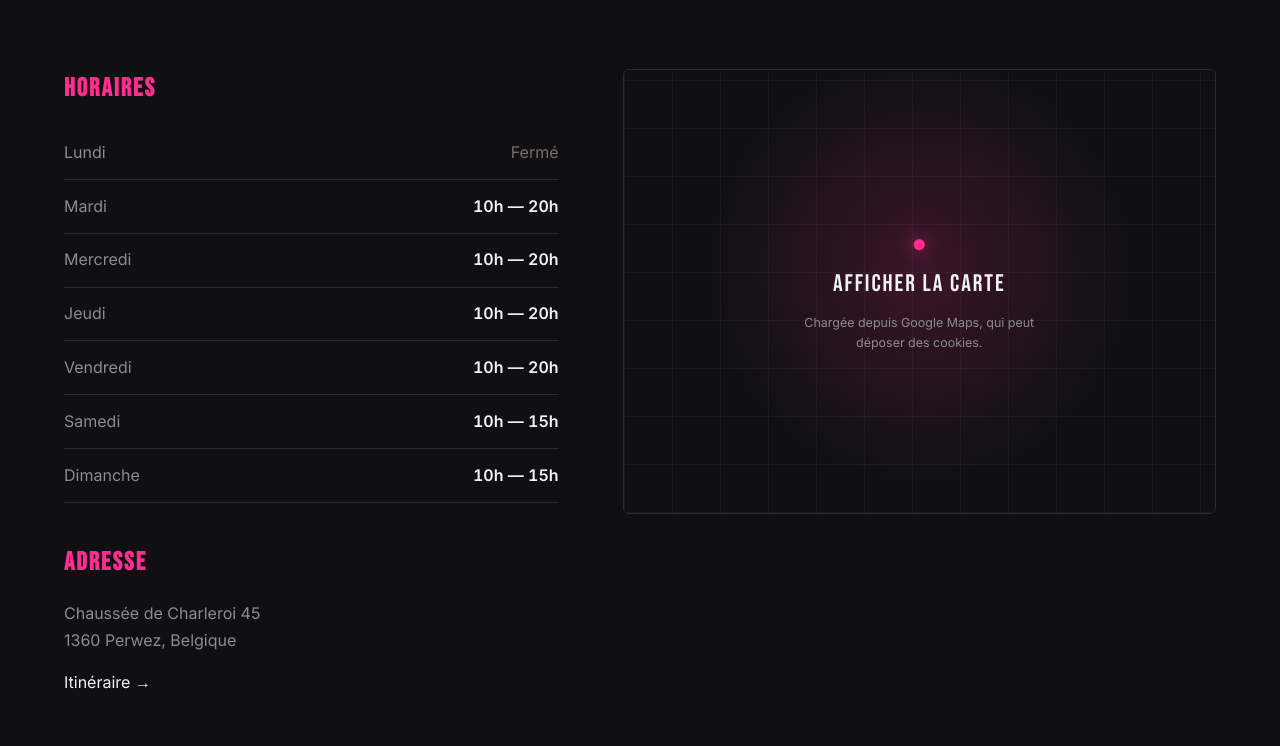
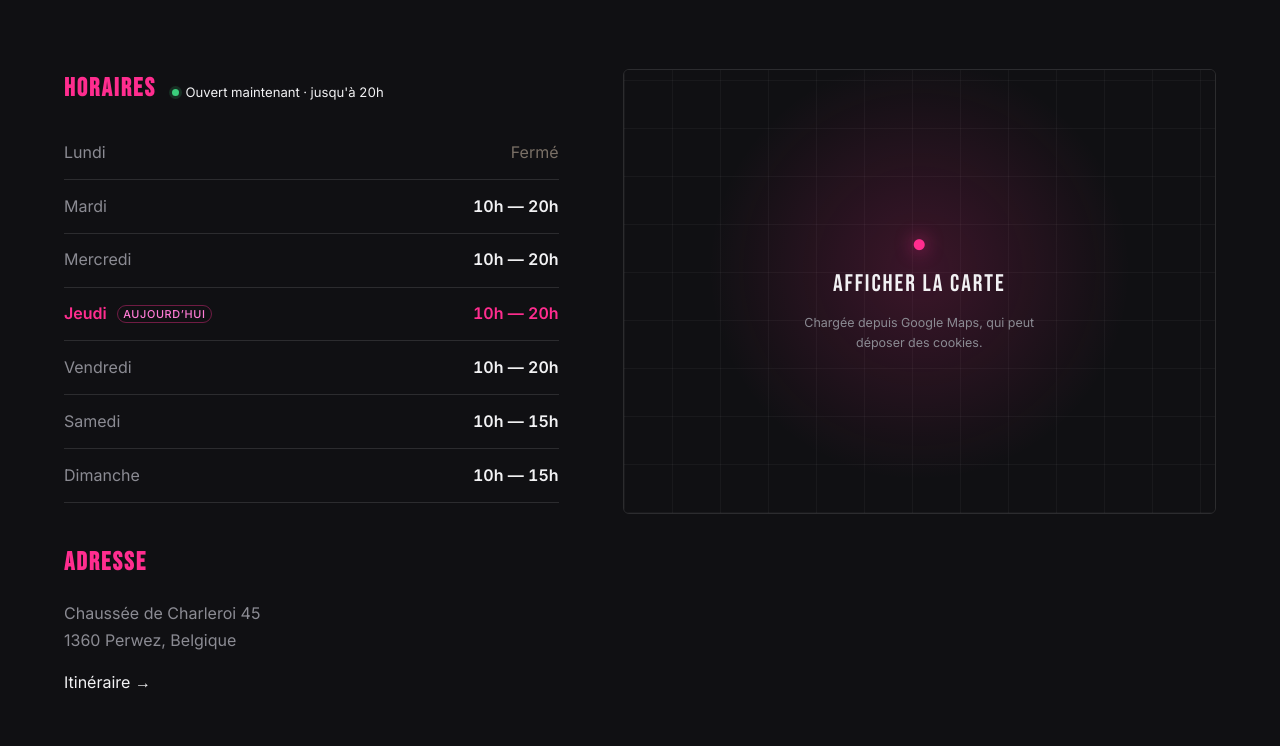
Before and after one commit to Lowikoff/54cutz-site, a plain HTML site: page index.html in a window 1280 px wide. Shown: the part 6914-7660 px from the top of the page. Drawn offline with Linux system fonts and the light colour scheme; animation ran at ten frames a second.

Commit message:
Horaires : jour actuel + badge ouvert/fermé ; n° BCE de 54 CUTZ SRL
- data-day + is-today sur la liste des horaires, badge calculé à l'heure
  de Bruxelles (Intl.DateTimeFormat), mis à jour chaque minute, caché sans JS
- Ancien n° BE 0803.277.289 (arrêté au 01/01/2026) remplacé par
  BE 1031.637.857 (54 CUTZ SRL) : footers, pages légales, JSON-LD
- README : vérification Salonkee du 26/11/2026, points à confirmer

Co-Authored-By: Claude Opus 5.5 <noreply@anthropic.com>

```diff
--- a/index.html
+++ b/index.html
@@ -63,6 +63,8 @@
     "url": "https://54cutz.be/",
     "image": "https://54cutz.be/assets/images/gallery14.jpg",
     "logo": "https://54cutz.be/assets/logo.png",
+    "legalName": "54 CUTZ SRL",
+    "vatID": "BE1031637857",
     "email": "54cutz@gmail.com",
     "priceRange": "€€",
     "currenciesAccepted": "EUR",
@@ -391,15 +393,21 @@
 
       <div class="infos__grid">
         <div class="hours" data-reveal>
-          <h3 class="hours__title">Horaires</h3>
+          <div class="hours__head">
+            <h3 class="hours__title">Horaires</h3>
+            <!-- Rempli par script.js (heure de Bruxelles) ; reste caché sans JS -->
+            <p class="hours__status" id="hoursStatus" role="status" hidden></p>
+          </div>
+          <!-- data-day = numéro de getDay() (0 = dimanche). Horaires à garder
+               alignés sur HOURS dans script.js et sur le JSON-LD. -->
           <ul class="hours__list">
-            <li><span>Lundi</span><b class="closed">Fermé</b></li>
-            <li><span>Mardi</span><b>10h — 20h</b></li>
-            <li><span>Mercredi</span><b>10h — 20h</b></li>
-            <li><span>Jeudi</span><b>10h — 20h</b></li>
-            <li><span>Vendredi</span><b>10h — 20h</b></li>
-            <li><span>Samedi</span><b>10h — 15h</b></li>
-            <li><span>Dimanche</span><b>10h — 15h</b></li>
+            <li data-day="1"><span>Lundi</span><b class="closed">Fermé</b></li>
+            <li data-day="2"><span>Mardi</span><b>10h — 20h</b></li>
+            <li data-day="3"><span>Mercredi</span><b>10h — 20h</b></li>
+            <li data-day="4"><span>Jeudi</span><b>10h — 20h</b></li>
+            <li data-day="5"><span>Vendredi</span><b>10h — 20h</b></li>
+            <li data-day="6"><span>Samedi</span><b>10h — 15h</b></li>
+            <li data-day="0"><span>Dimanche</span><b>10h — 15h</b></li>
           </ul>
 
           <div class="address">
@@ -469,7 +477,7 @@
     </div>
 
     <div class="footer__bottom">
-      <span>© <span id="year"></span> Salon 54cutz · TVA BE0803.277.289</span>
+      <span>© <span id="year"></span> Salon 54cutz · TVA BE1031.637.857</span>
       <span>
         <a class="link-underline" data-cursor href="/mentions-legales">Mentions légales</a>
         &nbsp;·&nbsp;
--- a/script.js
+++ b/script.js
@@ -210,6 +210,87 @@
     navLinks.addEventListener("click", () => setTimeout(updateFab, 0));
   }
 
+  /* ---------- horaires : jour actuel + ouvert / fermé ---------- */
+  // Seule définition des horaires dans le JS (le badge et la ligne du jour
+  // en dépendent). Index = getDay() : 0 = dimanche … 6 = samedi.
+  // [ouverture, fermeture] en minutes depuis minuit ; null = fermé.
+  // À garder alignée sur la liste .hours__list du HTML et le JSON-LD.
+  const HOURS = [
+    [600, 900],   // dimanche 10h–15h
+    null,         // lundi fermé
+    [600, 1200],  // mardi 10h–20h
+    [600, 1200],  // mercredi
+    [600, 1200],  // jeudi
+    [600, 1200],  // vendredi
+    [600, 900]    // samedi 10h–15h
+  ];
+  const DAY_NAMES = ["dimanche", "lundi", "mardi", "mercredi", "jeudi", "vendredi", "samedi"];
+  const hoursList = document.querySelector(".hours__list");
+  const hoursStatus = document.getElementById("hoursStatus");
+
+  // Jour et heure à Bruxelles, quel que soit le fuseau du visiteur.
+  const brusselsFmt = new Intl.DateTimeFormat("en-US", {
+    timeZone: "Europe/Brussels", weekday: "short",
+    hour: "numeric", minute: "numeric", hourCycle: "h23"
+  });
+  const brusselsNow = () => {
+    const parts = {};
+    brusselsFmt.formatToParts(new Date()).forEach((p) => { parts[p.type] = p.value; });
+    return {
+      day: ["Sun", "Mon", "Tue", "Wed", "Thu", "Fri", "Sat"].indexOf(parts.weekday),
+      min: (parseInt(parts.hour, 10) % 24) * 60 + parseInt(parts.minute, 10)
+    };
+  };
+  const fmtTime = (m) => Math.floor(m / 60) + "h" + (m % 60 ? String(m % 60).padStart(2, "0") : "");
+
+  const hoursState = ({ day, min }) => {
+    const t = HOURS[day];
+    if (t && min >= t[0] && min < t[1]) {
+      return { open: true, text: "Ouvert maintenant · jusqu'à " + fmtTime(t[1]) };
+    }
+    if (t && min < t[0]) {
+      return { open: false, text: "Fermé · ouvre aujourd'hui à " + fmtTime(t[0]) };
+    }
+    for (let i = 1; i <= 7; i++) {
+      const d = (day + i) % 7;
+      if (HOURS[d]) return { open: false, text: "Fermé · ouvre " + DAY_NAMES[d] + " à " + fmtTime(HOURS[d][0]) };
+    }
+    return null;
+  };
+
+  let lastDay = -1;
+  const updateHours = () => {
+    const now = brusselsNow();
+    if (now.day < 0) return;
+    if (hoursList && now.day !== lastDay) {
+      hoursList.querySelectorAll("li[data-day]").forEach((li) => {
+        const isToday = +li.dataset.day === now.day;
+        li.classList.toggle("is-today", isToday);
+        if (isToday) li.setAttribute("aria-current", "date"); else li.removeAttribute("aria-current");
+        const label = li.querySelector(".hours__today");
+        if (isToday && !label) {
+          li.querySelector("span").insertAdjacentHTML("beforeend", ' <small class="hours__today">Aujourd’hui</small>');
+        } else if (!isToday && label) {
+          label.remove();
+        }
+      });
+      lastDay = now.day;
+    }
+    const st = hoursState(now);
+    if (hoursStatus && st) {
+      if (hoursStatus.textContent !== st.text) hoursStatus.textContent = st.text;
+      hoursStatus.classList.toggle("is-open", st.open);
+      hoursStatus.hidden = false;
+    }
+  };
+  if (hoursList || hoursStatus) {
+    updateHours();
+    // mise à jour au début de chaque minute, et au retour sur l'onglet
+    setTimeout(() => { updateHours(); setInterval(updateHours, 60000); },
+      60000 - (Date.now() % 60000) + 50);
+    document.addEventListener("visibilitychange", () => { if (!document.hidden) updateHours(); });
+  }
+
   /* ---------- active nav link on scroll ---------- */
   const sections = ["services", "team", "gallery", "infos", "book"]
     .map((id) => document.getElementById(id)).filter(Boolean);
--- a/styles.css
+++ b/styles.css
@@ -556,6 +556,37 @@ a.member__handle:hover { color: var(--cream); }
 .hours__list span { color: var(--cream-d); }
 .hours__list b { font-weight: 600; font-variant-numeric: tabular-nums; }
 .hours__list .closed { color: #7a7066; font-weight: 400; }
+/* jour actuel (classe posée par script.js, heure de Bruxelles) */
+.hours__list li.is-today span,
+.hours__list li.is-today b,
+.hours__list li.is-today .closed { color: var(--magenta); font-weight: 700; }
+.hours__today {
+  margin-left: .55em; padding: .12em .5em; border-radius: 99px;
+  border: 1px solid rgba(255,45,143,.4);
+  font-size: .68rem; font-weight: 500; letter-spacing: .06em; text-transform: uppercase;
+  color: var(--magenta-glow); vertical-align: .12em; white-space: nowrap;
+}
+/* badge ouvert / fermé à côté du titre */
+.hours__head {
+  display: flex; flex-wrap: wrap; align-items: baseline;
+  column-gap: 1rem; row-gap: .1rem; margin-bottom: 1rem;
+}
+.hours__head .hours__title { margin-bottom: 0; }
+.hours__status {
+  display: inline-flex; align-items: center; gap: .5em;
+  font-size: .82rem; color: var(--cream-d); font-variant-numeric: tabular-nums;
+}
+.hours__status[hidden] { display: none; }
+.hours__status::before {
+  content: ""; width: 7px; height: 7px; border-radius: 50%; flex: none;
+  background: #6b6b73;
+}
+.hours__status.is-open { color: var(--cream); }
+.hours__status.is-open::before {
+  background: #3ddc84; box-shadow: 0 0 0 3px rgba(61,220,132,.16);
+  animation: hours-pulse 2.4s ease-in-out infinite;
+}
+@keyframes hours-pulse { 50% { opacity: .45; } }
 .address address { color: var(--cream-d); margin: .6rem 0 1rem; font-style: normal; line-height: 1.7; }
 .map { aspect-ratio: 4/3; border-radius: 6px; overflow: hidden; border: 1px solid var(--line); }
 .map iframe { width: 100%; height: 100%; border: 0; filter: grayscale(0.6) invert(0.92) contrast(0.85); }
```
Also changed, not shown: mentions-legales.html (+4 -4 lines), politique-confidentialite.html (+3 -3 lines), README.md.
